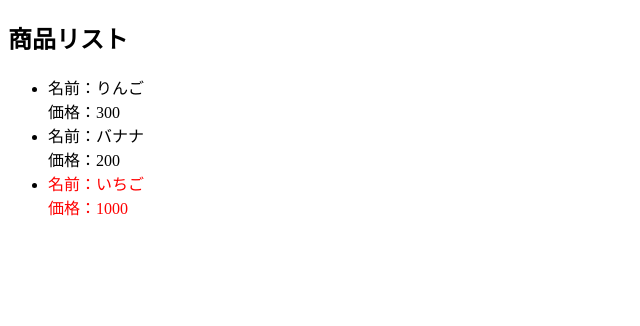
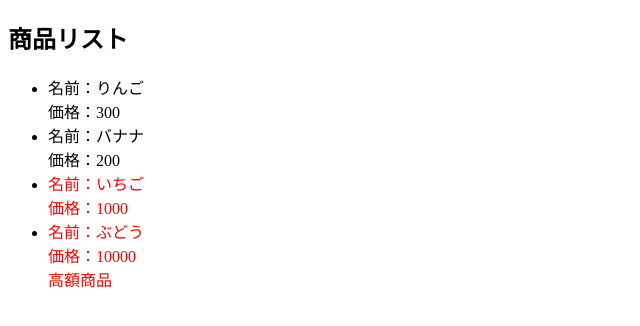
Before and after one commit to keigomichi/wannabe-web-engineer-react, a React (Vite) app: page / in a window 1280 px wide. Shown: the top 326 px of the page, without its empty margins (0-640 px from the left). Built offline with nearby package versions, Linux system fonts and the light colour scheme.

Commit message:
chore: 10000以上である場合には高額商品と表示

```diff
--- a/src/components/Item.jsx
+++ b/src/components/Item.jsx
@@ -3,6 +3,7 @@ const Item = (props) => {
     <div style={{ color: props.price >= 500 ? "red" : "black" }}>
       <div>名前：{props.name}</div>
       <div>価格：{props.price}</div>
+      {props.price >= 10000 ? <div>高額商品</div> : <></>}
     </div>
   );
 };
--- a/src/components/ItemList.jsx
+++ b/src/components/ItemList.jsx
@@ -5,6 +5,7 @@ const ItemList = () => {
     { name: "りんご", price: 300 },
     { name: "バナナ", price: 200 },
     { name: "いちご", price: 1000 },
+    { name: "ぶどう", price: 10000 },
   ]);
 
   return (
```
